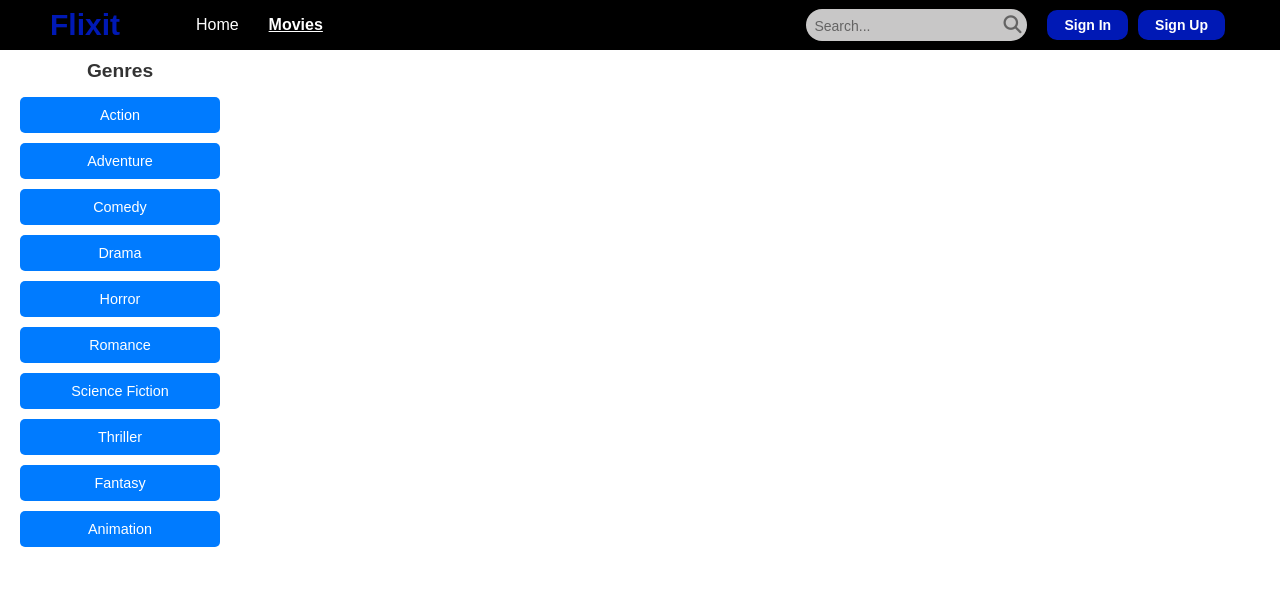
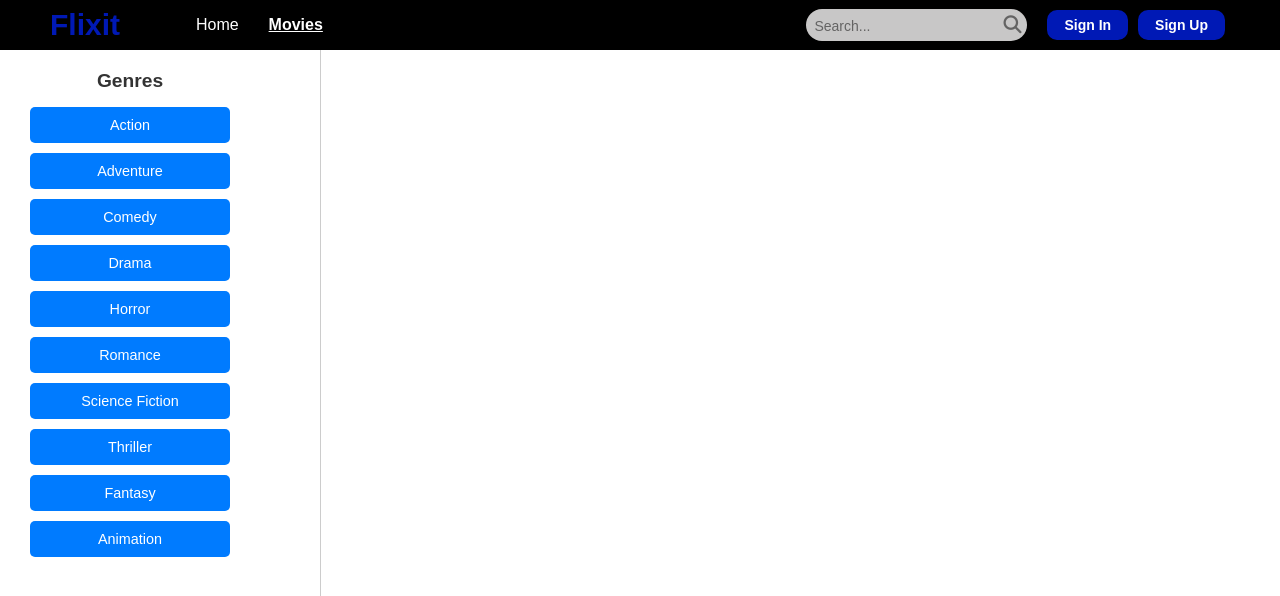
Before and after one commit to erickyy29/assignment-v5, a React (Vite) app: page /movies in a window 1280 px wide. Shown: the top 596 px of the page. Built offline with nearby package versions, Linux system fonts and the light colour scheme.

Commit message:
movies view updoated

```diff
--- a/src/views/MoviesView.css
+++ b/src/views/MoviesView.css
@@ -10,17 +10,20 @@
 }
 
 .main-content {
+  display: flex;
   flex: 4;
   padding: 10px;
-  display: flex;
 }
 
 .genre-view {
-  flex: 2;
+  display: flex;
+  flex: 1;
+  flex-direction: column;
   margin-right: 10px;
   border-right: 1px solid #ccc;
 }
 
 .detail-view {
-  flex: 2;
+  flex: 3;
+  padding-left: 10px;
 }
--- a/src/views/MoviesView.jsx
+++ b/src/views/MoviesView.jsx
@@ -2,7 +2,7 @@ import React from "react";
 import { Outlet } from "react-router-dom";
 import Genres from "../components/Genres";
 import Header from "../components/Header.jsx";
-import styles from './MoviesView.css';
+import './MoviesView.css';
 
 function MoviesView() {
   const genres = [
@@ -19,13 +19,13 @@ function MoviesView() {
   ];
 
   return (
-    <div className={styles.container}>
+    <div className="movies-view-container">
       <Header />
-      <div className={styles.mainContent}>
-        <aside className={styles.genreView}>
+      <div className="main-content">
+        <aside className="genre-view">
           <Genres genres={genres} />
         </aside>
-        <main className={styles.detailView}>
+        <main className="detail-view">
           <Outlet />
         </main>
       </div>
```
